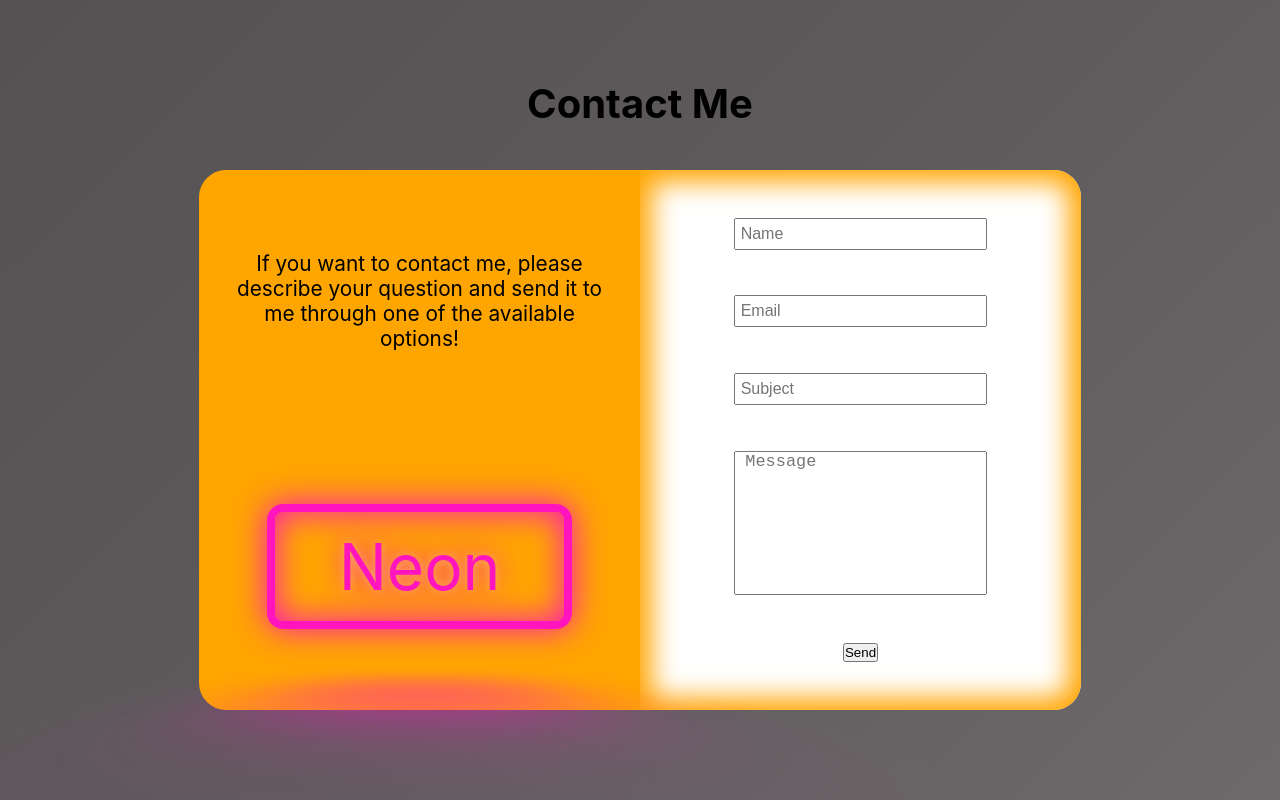
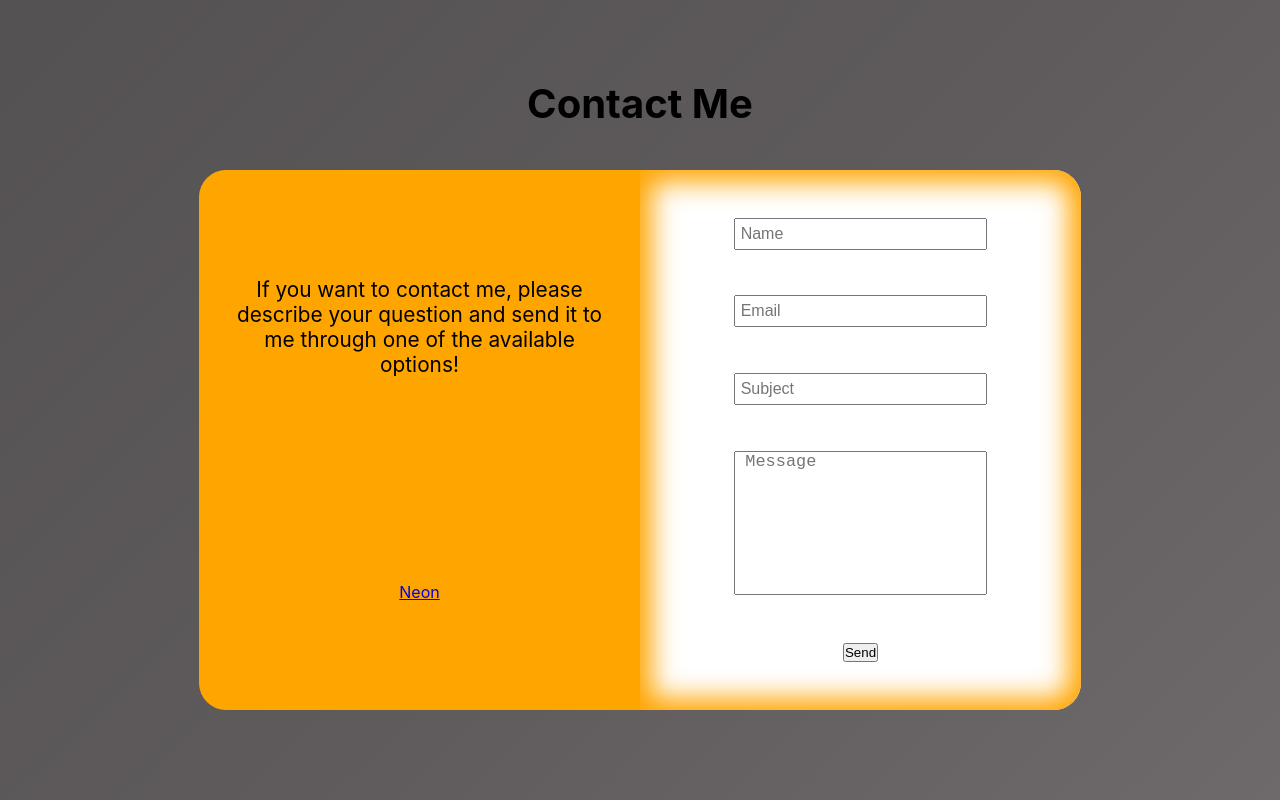
Before and after one commit to Arssin/Portfolio-Mateusz-Binieda, a React (Create React App) app: page / in a window 1280 px wide. Shown: the part 3287-4087 px from the top of the page. Built offline with nearby package versions, Linux system fonts and the light colour scheme.

Commit message:
delete button

```diff
--- a/src/Components/HomeBody/Contact/ContactLeftSide.module.scss
+++ b/src/Components/HomeBody/Contact/ContactLeftSide.module.scss
@@ -15,65 +15,4 @@
   .text {
     font-size: 1.3em;
   }
-
-  .divBtn {
-    .neonBtn {
-      font-size: 4rem;
-      display: inline-block;
-      cursor: pointer;
-      text-decoration: none;
-      color: var(--clr-neon);
-      border: var(--clr-neon) 0.125em solid;
-      padding: 0.25em 1em;
-      border-radius: 0.25em;
-      text-shadow: 0 0 0.125em hsl(0 0% 100% / 0.3), 0 0 0.45em currentColor;
-      box-shadow: inset 0 0 0.5em 0 var(--clr-neon), 0 0 0.5em 0 var(--clr-neon);
-      position: relative;
-
-      &:before {
-        pointer-events: none;
-        content: '';
-        position: absolute;
-        background: var(--clr-neon);
-        top: 120%;
-        left: 0;
-        width: 100%;
-        height: 100%;
-        transform: perspective(1em) rotateX(40deg) scale(1, 0.35);
-        filter: blur(1em);
-        opacity: 0.7;
-      }
-
-      &:after {
-        content: '';
-        position: absolute;
-        top: 0;
-        bottom: 0;
-        left: 0;
-        right: 0;
-        box-shadow: 0 0 2em 0.5em var(--clr-neon);
-        opacity: 0;
-        background-color: var(--clr-neon);
-        z-index: -1;
-        transition: opacity 100ms linear;
-      }
-
-      &:hover,
-      &:focus {
-        background: var(--clr-neon);
-        color: var(--clr-bg);
-        text-shadow: none;
-      }
-
-      &:hover::before,
-      &:focus::before {
-        opacity: 1;
-      }
-
-      &:hover::after,
-      &:focus::after {
-        opacity: 1;
-      }
-    }
-  }
 }
```
